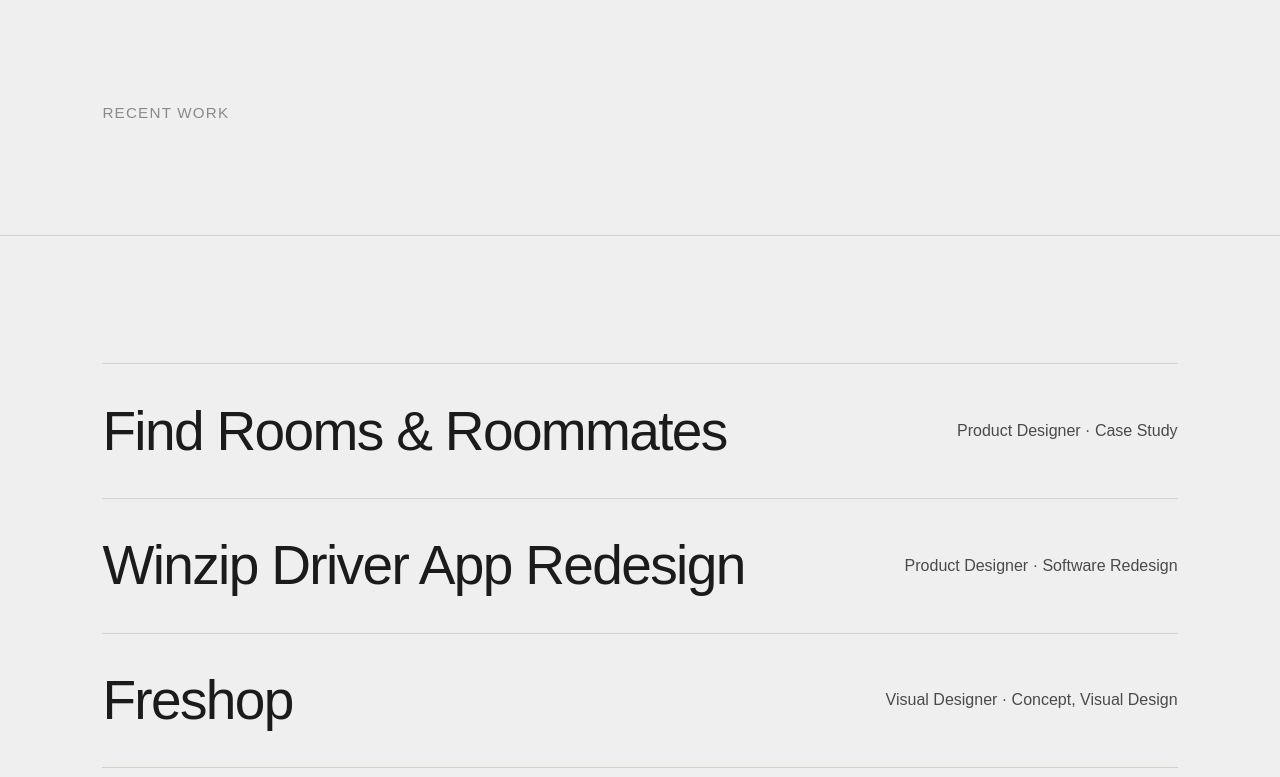
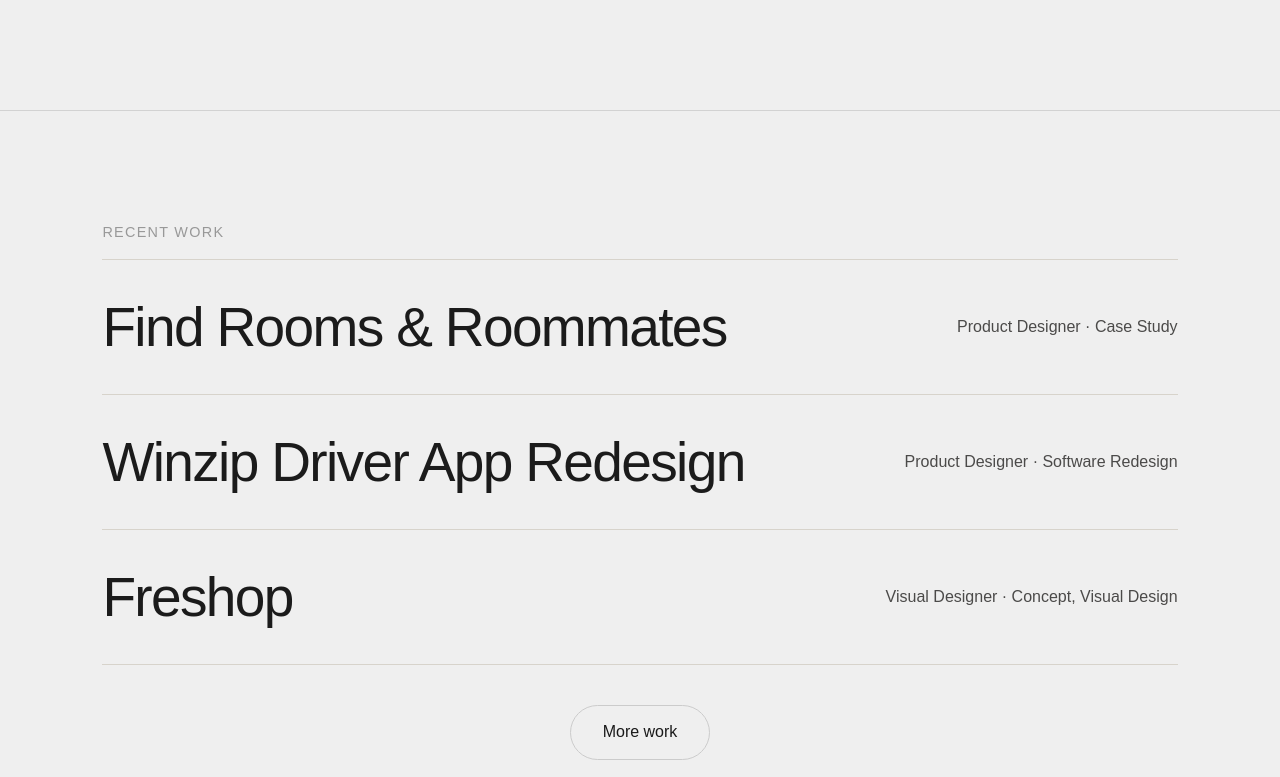
Before and after one commit to abinalyas/abinalias-portfolio, a Next.js app: page / in a window 1280 px wide. Shown: the part 1383-2160 px from the top of the page. Built offline with nearby package versions, Linux system fonts and the light colour scheme.

Commit message:
Keep single recent work label in list section

```diff
--- a/app/page.tsx
+++ b/app/page.tsx
@@ -18,9 +18,6 @@
                 Helping brands to stand out in the digital era. Together we set a bold new standard with no
                 over-complication, always focused on craft and clarity.
               </h2>
-              <p className="manifesto-kicker" data-page-body>
-                Recent work
-              </p>
             </div>
 
             <aside className="manifesto-aside" data-page-body>
@@ -35,7 +32,7 @@
           </div>
         </section>
 
-        <WorkHoverList studies={caseStudies} label="Recent work" showHeading={false} showLabel={false} showMoreButton />
+        <WorkHoverList studies={caseStudies} label="Recent work" showHeading={false} showMoreButton />
         <GallerySection />
       </div>
 
```
